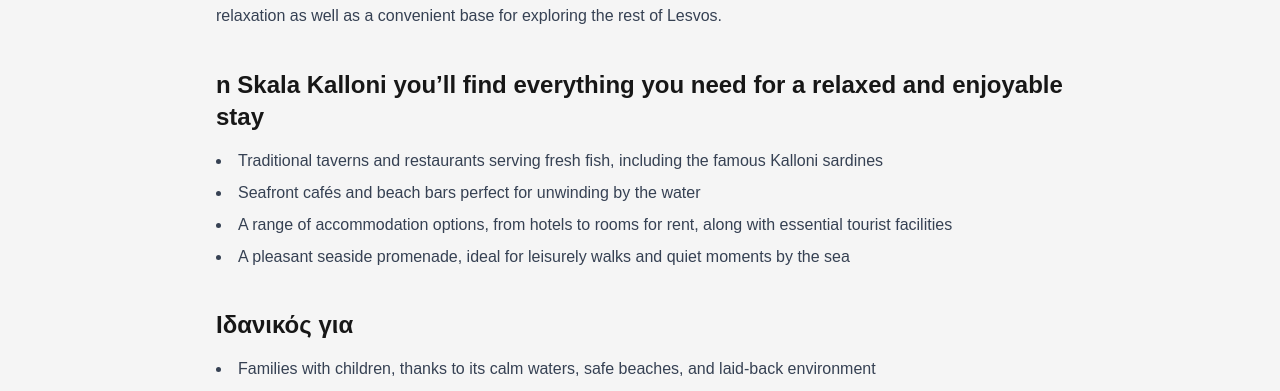
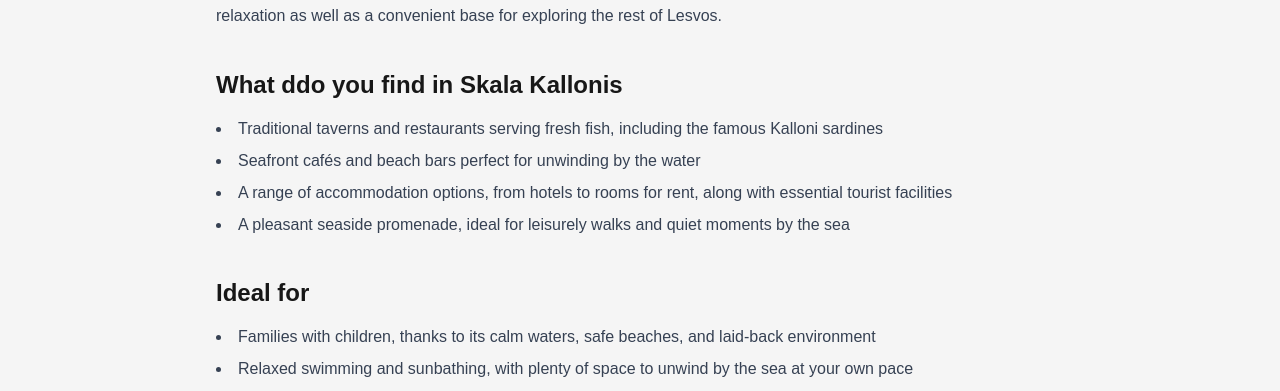
Before and after one commit to amamouridis06/lesvos-travel-guide, a Next.js app: page /villages/skala-kallonis in a window 1280 px wide. Shown: the part 801-1192 px from the top of the page. Built offline with nearby package versions, Linux system fonts and the light colour scheme.

Commit message:
Update page.tsx

```diff
--- a/app/villages/skala-kallonis/page.tsx
+++ b/app/villages/skala-kallonis/page.tsx
@@ -34,7 +34,7 @@ export default function MolyvosPage() {
         </div>
 
         <div>
-          <h2 className="text-2xl font-semibold mb-4">n Skala Kalloni you’ll find everything you need for a relaxed and enjoyable stay</h2>
+          <h2 className="text-2xl font-semibold mb-4">What ddo you find in Skala Kallonis</h2>
           <ul className="list-disc list-inside text-gray-700 space-y-2">
             <li>Traditional taverns and restaurants serving fresh fish, including the famous Kalloni sardines</li>
             <li>Seafront cafés and beach bars perfect for unwinding by the water</li>
@@ -44,7 +44,7 @@ export default function MolyvosPage() {
         </div>
 
         <div>
-          <h2 className="text-2xl font-semibold mb-4">Ιδανικός για</h2>
+          <h2 className="text-2xl font-semibold mb-4">Ideal for</h2>
           <ul className="list-disc list-inside text-gray-700 space-y-2">
             <li> Families with children, thanks to its calm waters, safe beaches, and laid-back environment </li>
             <li> Relaxed swimming and sunbathing, with plenty of space to unwind by the sea at your own pace </li>
```
